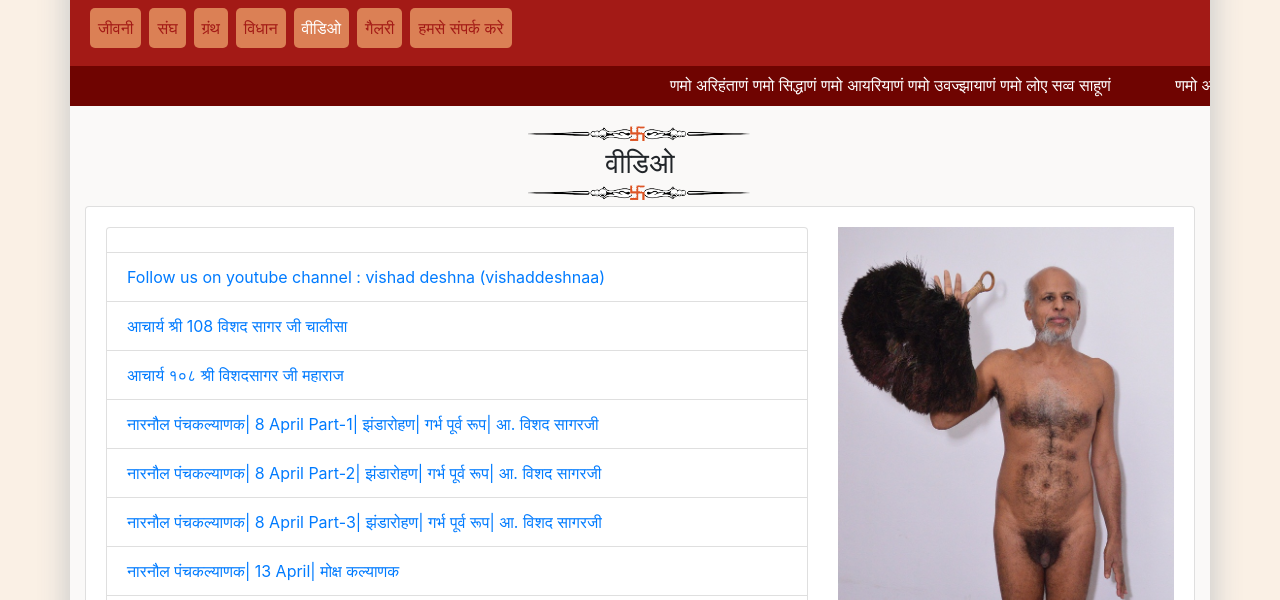
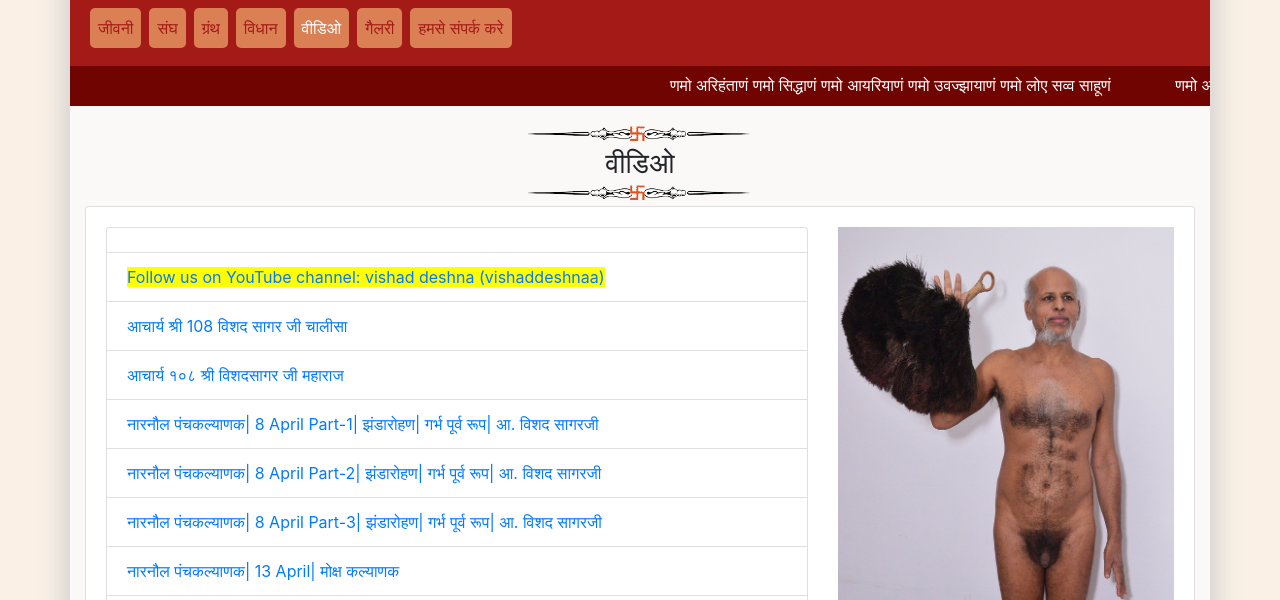
Before and after one commit to pankajjain333/vishadsagar, a plain HTML site: page pages/video.html in a window 1280 px wide. Shown: the part 200-800 px from the top of the page. Drawn offline with nearby package versions, Linux system fonts and the light colour scheme.

Commit message:
Update video.html

```diff
--- a/pages/video.html
+++ b/pages/video.html
@@ -92,7 +92,15 @@
                               <div class="col-lg-8">
                                 <ul class="list-group">
 								<li class="list-group-item">
-								<li class="list-group-item"> <a href="../assets/pdf/chalisa.mpeg" download>Follow us on youtube channel : <a href="https://www.youtube.com/@vishaddeshnaa/shorts"> vishad deshna (vishaddeshnaa)</a></li>
+								<li class="list-group-item">
+								<a href="https://www.youtube.com/@vishaddeshnaa/shorts">
+  <span style="background-color: yellow;">
+    Follow us on YouTube channel: vishad deshna (vishaddeshnaa)
+  </span>
+</a>
+
+
+								</li>
 								<li class="list-group-item"> <a href="../assets/pdf/chalisa.mpeg" download>आचार्य श्री 108 विशद सागर जी चालीसा </a></li>
 								<li class="list-group-item">  <a href="https://www.youtube.com/watch?v=lg0k0hODo64" target="_blank">आचार्य १०८ श्री विशदसागर जी महाराज</a></li>
                                    <li class="list-group-item">  <a href="https://www.youtube.com/watch?v=YaQLVzHhlUA" target="_blank">नारनौल पंचकल्याणक| 8 April Part-1| झंडारोहण| गर्भ पूर्व रूप| आ. विशद सागरजी</a></li>
```
